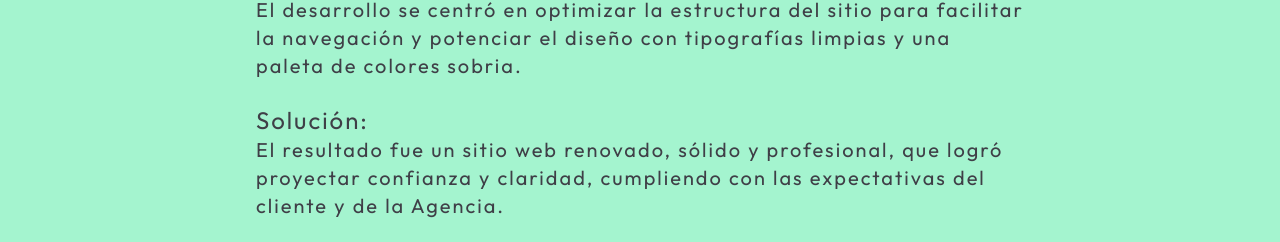
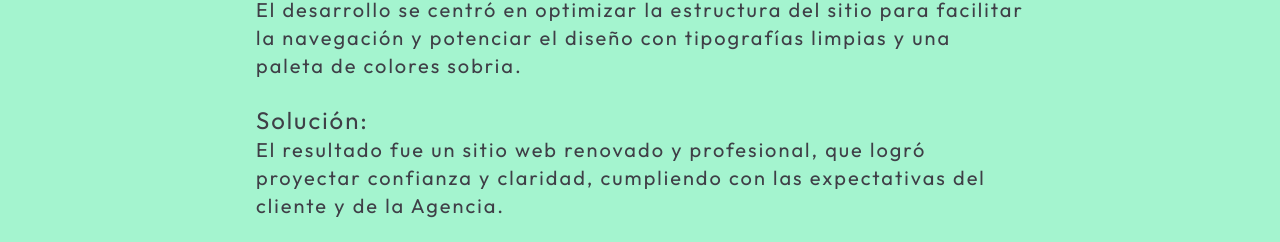
Before and after one commit to SitaRocco/practicando-react, a React (Vite) app: page / in a window 1280 px wide. Shown: the part 3677-3919 px from the top of the page. Built offline with nearby package versions, Linux system fonts and the light colour scheme; what smtpexpress would draw is missing.

Commit message:
cambio peuqeño en sección proyectos

```diff
--- a/src/components/Projects/Projects.jsx
+++ b/src/components/Projects/Projects.jsx
@@ -244,7 +244,7 @@ function Projects() {
             <div>
               <h2 className="font-bold text-2xl">Solución:</h2>
             <p>
-              El resultado fue un sitio web renovado, sólido y profesional, que
+              El resultado fue un sitio web renovado y profesional, que
               logró proyectar confianza y claridad, cumpliendo con las
               expectativas del cliente y de la Agencia.
             </p>
```
